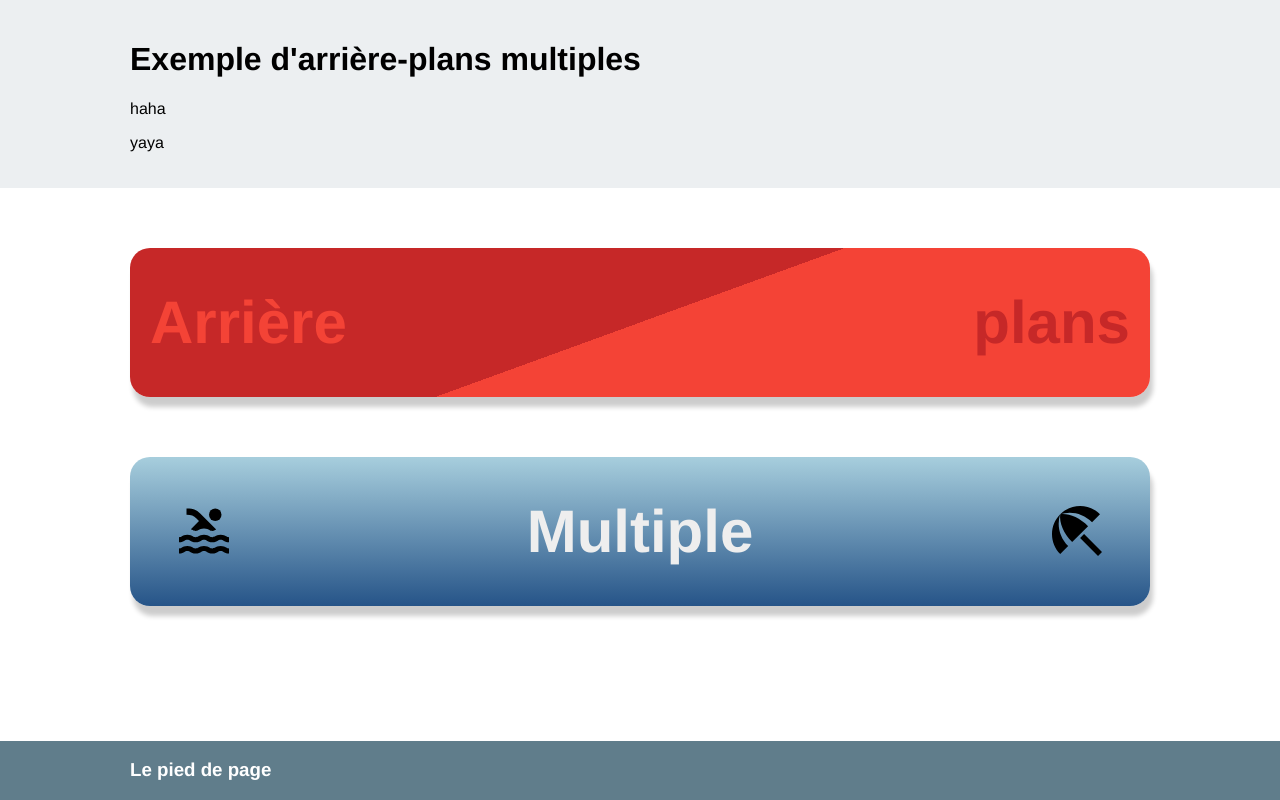
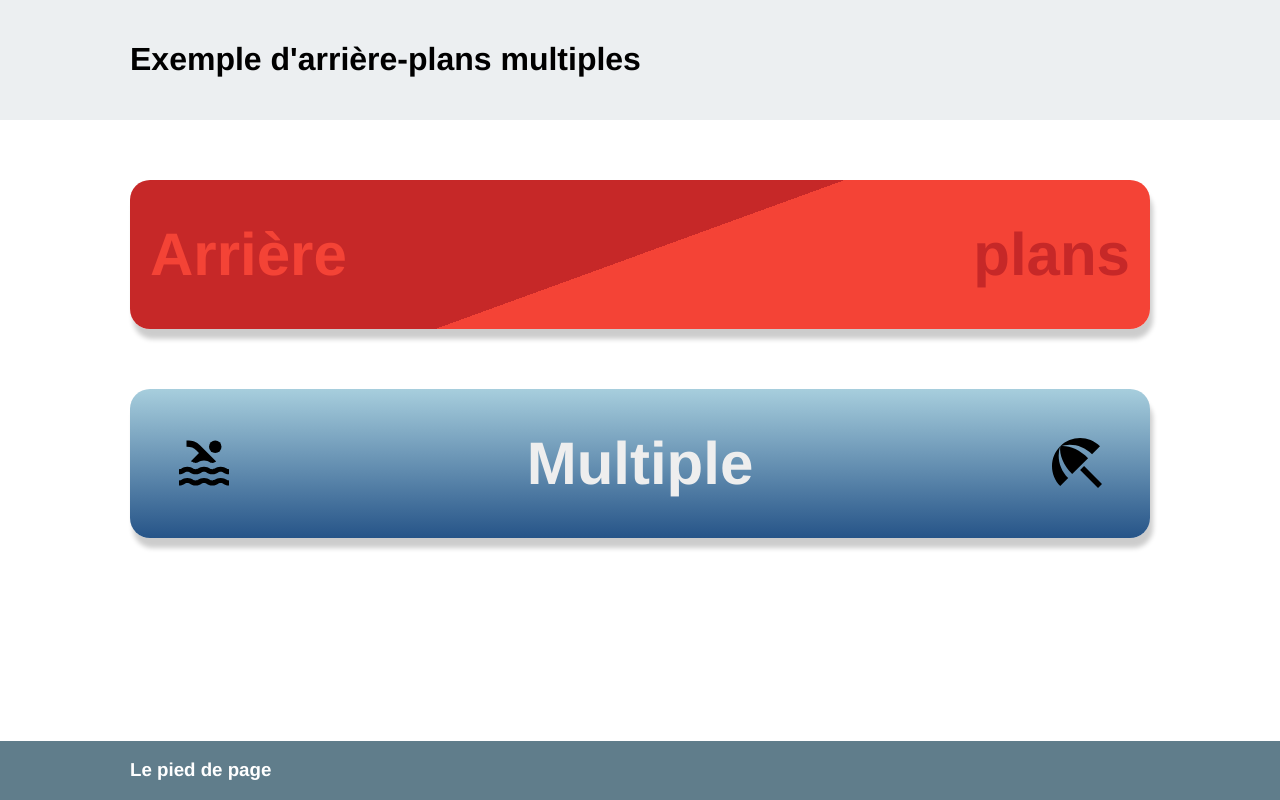
Before and after one commit to DubNathan/exercice04, a plain HTML site: page index.html in a window 1280 px wide. Drawn offline with Linux system fonts and the light colour scheme.

Commit message:
enlever pr

```diff
--- a/index.html
+++ b/index.html
@@ -16,8 +16,7 @@
 <header>
     <div class="wrapper">
         <h1>Exemple d'arrière-plans multiples</h1>
-        <p>haha</p>
-        <p>yaya</p>
+
     </div>
 </header>
 
```
